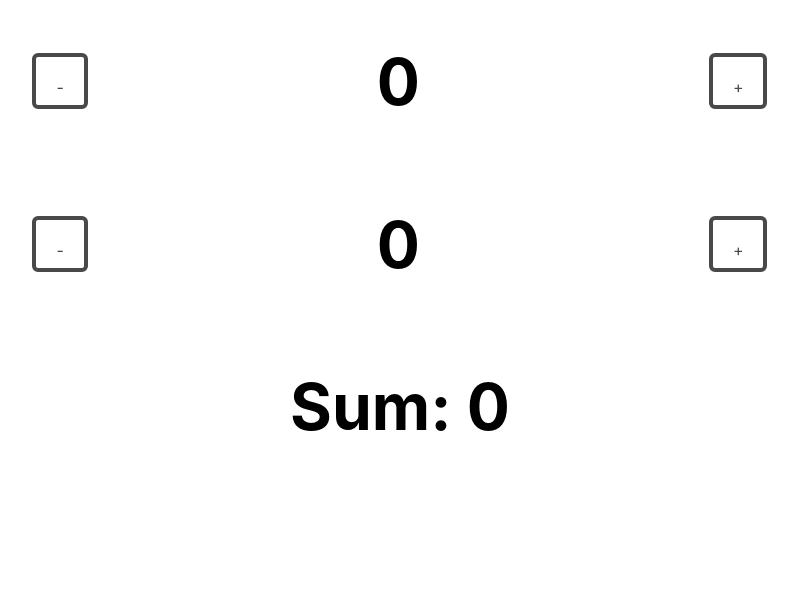
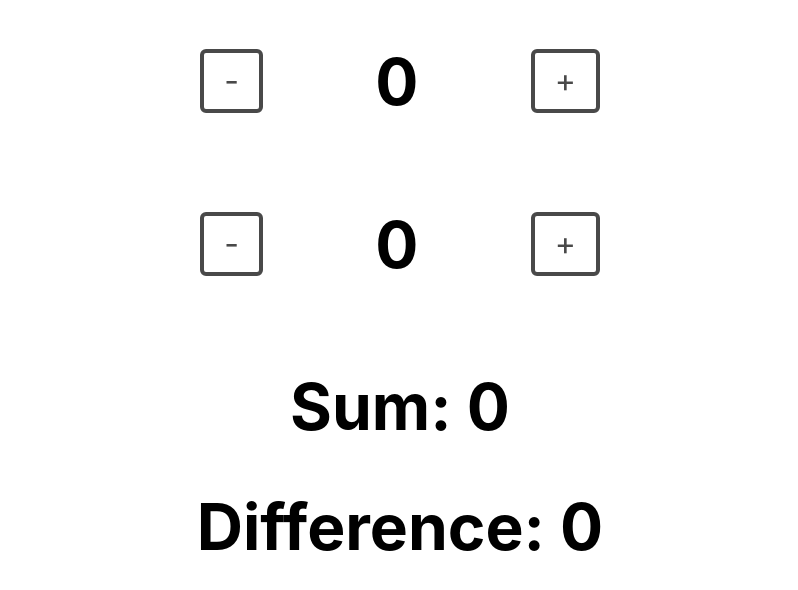
Before and after one commit to MarioHdpz/react-exercises, a React (Create React App) app: page / in a window 1280 px wide. Shown: the top 590 px of the page, without its empty margins (240-1038 px from the left). Built offline with nearby package versions, Linux system fonts and the light colour scheme.

Commit message:
Solution 2

```diff
--- a/src/App.css
+++ b/src/App.css
@@ -1,7 +1,5 @@
-
-
 .counter {
-  margin: 0 10%;
+  margin: 0 30%;
   display: flex;
   align-items: center;
   justify-content: space-around;
@@ -16,7 +14,8 @@
   border: 4px solid #494949 !important;
   border-radius: 6px;
   display: inline-block;
-  font-size: 1em;
+  font-size: 2em;
+  line-height: 0.5em;
 }
 
 .counter > div:hover {
--- a/src/components/RealTimeSum/index.js
+++ b/src/components/RealTimeSum/index.js
@@ -6,36 +6,33 @@ export default class Counter extends Component {
     }
 
     add = index => {
-        const newState = this.state.slice(); // This line only creates a copy
-        /**
-         * Here you can modify newState
-         */
-        this.setState({state: newState})
+        const newCount = this.state.count.slice(); // This line only creates a copy of count
+        newCount[index] = this.state.count[index] + 1;
+        this.setState({count: newCount});
     }
 
     substract = index => {
-        const newState = this.state.slice(); // This line only creates a copy
-        /**
-         * Here you can modify newState
-         */
-        this.setState({state: newState})
+        const newCount = this.state.count.slice(); // This line only creates a copy of count
+        newCount[index] = this.state.count[index] - 1;
+        this.setState({count: newCount});
     }
 
     render() {
         return (
             <div>
                 <div className="counter">
-                    <div onClick={() => {}}>-</div>
+                    <div onClick={() => this.substract(0)}>-</div>
                     <h1>{this.state.count[0]}</h1>
-                    <div onClick={() => {}}>+</div>
+                    <div onClick={() => this.add(0)}>+</div>
                 </div>
                 <div className="counter">
-                    <div onClick={() => {}}>-</div>
+                    <div onClick={() => this.substract(1)}>-</div>
                     <h1>{this.state.count[1]}</h1>
-                    <div onClick={() => {}}>+</div>
+                    <div onClick={() => this.add(1)}>+</div>
                 </div>
-                <h1>Sum: {0}</h1>
+                <h1>Sum: {this.state.count[0] + this.state.count[1]}</h1>
+                <h1>Difference: {Math.abs(this.state.count[0] - this.state.count[1])}</h1>
             </div>
         );
-    }0
+    }
 }
```
